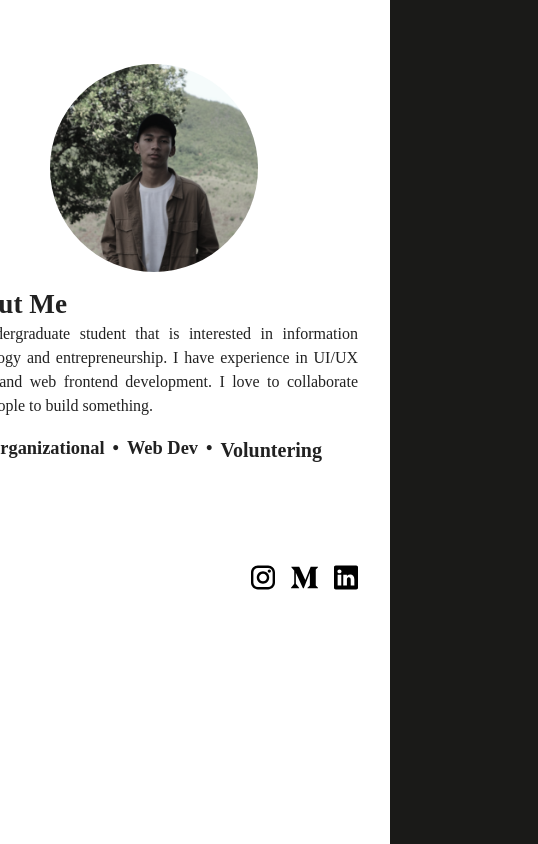
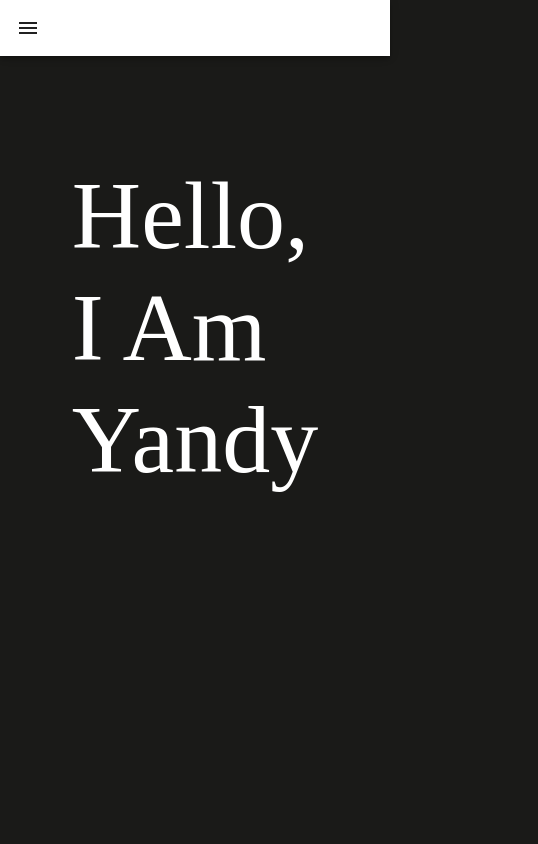
Before and after one commit to riandyhasan/riandyhasan.github.io, a React (Create React App) app: page / in a window 390 px wide. Shown: the top 844 px of the page, 538 px wide, since content can reach past the window. Built offline with nearby package versions, Linux system fonts and the light colour scheme.

Commit message:
aing pusink

```diff
--- a/package.json
+++ b/package.json
@@ -17,6 +17,7 @@
     "react": "^17.0.1",
     "react-dom": "^17.0.1",
     "react-masonry-css": "^1.0.14",
+    "react-responsive": "^9.0.0-beta.3",
     "react-router-dom": "^5.2.0",
     "react-scripts": "4.0.2",
     "web-vitals": "^1.1.0"
--- a/src/components/ArticleCard.js
+++ b/src/components/ArticleCard.js
@@ -1,11 +1,18 @@
 import React from "react";
-import { makeStyles, Card, CardActionArea, CardContent, Typography } from "@material-ui/core";
+import { makeStyles, Card, CardActionArea, CardContent, Typography,Box } from "@material-ui/core";
 import { ReactComponent as StripHitam } from "../assets/svg/StripHitam.svg";
 import { ReactComponent as Medium } from "../assets/svg/Medium.svg";
-const useStyles = makeStyles({
+import { useTheme } from '@material-ui/core/styles';
+import useMediaQuery from '@material-ui/core/useMediaQuery';
+const useStyles = makeStyles((theme) => {
+  return {
   root: {
     padding: "2rem",
     filter: "drop-shadow(-11px 6px 13px rgba(255, 255, 255, 0.25))",
+    [theme.breakpoints.down('xs')]: {
+      width:"15rem",
+      padding: "0.3rem",
+    },
   },
   content: {
     display: "flex",
@@ -16,10 +23,13 @@ const useStyles = makeStyles({
     alignItems: "center",
     justifyContent: "center",
   },
+};
 });
 
 export default function ProjectCard({ content, title }) {
   const classes = useStyles();
+  const theme = useTheme();
+  const matches = useMediaQuery('(max-width:353px)');
 
   return (
     <Card className={classes.root}>
@@ -27,9 +37,11 @@ export default function ProjectCard({ content, title }) {
         <Typography style={{ fontWeight: "bold", fontSize: "1.5rem" }}>{title}</Typography>
         <StripHitam style={{ width: "90%" }} />
         <CardContent>
+          <Box>
           <Typography noWrap style={{ overflow: "hidden", textOverflow: "ellipsis", width: "25rem" }}>
             {content}
           </Typography>
+          </Box>
         </CardContent>
         <Medium style={{ width: "2em", marginLeft: "auto" }} />
       </CardActionArea>
--- a/src/components/Layout.js
+++ b/src/components/Layout.js
@@ -1,5 +1,11 @@
-import React from "react";
-import { makeStyles, Drawer } from "@material-ui/core";
+import React, { useState } from "react";
+import { makeStyles, Drawer } from "@material-ui/core"
+import { useTheme } from '@material-ui/core/styles';
+import AppBar from '@material-ui/core/AppBar';
+import MenuIcon from '@material-ui/icons/Menu';
+import Toolbar from '@material-ui/core/Toolbar';
+import IconButton from '@material-ui/core/IconButton';
+import useMediaQuery from '@material-ui/core/useMediaQuery';
 import { useHistory } from "react-router-dom";
 import { ReactComponent as Project } from "../assets/svg/Projects.svg";
 import { ReactComponent as Home } from "../assets/svg/Home.svg";
@@ -10,16 +16,26 @@ const useStyles = makeStyles((theme) => {
     page: {
       background: "#1a1a18",
       width: "100%",
-      marginLeft: "6.25rem",
       padding: theme.spacing(3),
+      marginLeft:"6.25rem",
+      [theme.breakpoints.down('sm')]: {
+        marginLeft:"0rem",
+      },
+    },
+  appBar: {
+    width:"100vw",
     },
     root: {
       display: "flex",
     },
-    drawerSide: {
+    drawerPaper: {
       width: "6.25rem",
       background: "#1a1a18",
     },
+  content: {
+    flexGrow: 1,
+    padding: theme.spacing(3),
+  },
     navSide: {
       display: "flex",
       flexDirection: "column",
@@ -35,9 +51,17 @@ const useStyles = makeStyles((theme) => {
   };
 });
 
-export default function Layout({ children }) {
+export default function Layout({ children}) {
+  const theme = useTheme();
+  const [mobileOpen, setMobileOpen] = useState(false);
+  const handleDrawerToggle = () => {
+    setMobileOpen(!mobileOpen);
+  };
   const classes = useStyles();
   const history = useHistory();
+  const isMobile = useMediaQuery(theme.breakpoints.down('sm'));
+
+
 
   const navItems = [
     {
@@ -53,20 +77,61 @@ export default function Layout({ children }) {
       path: "/contact",
     },
   ];
+
+  const drawer = (
+    <div className={classes.navSide}>
+    {navItems.map((item) => (
+      <div button className={classes.navItems} onClick={() => history.push(item.path)}>
+        {item.icon}
+      </div>
+    ))}
+  </div>
+  )
+
   return (
     <div className={classes.root}>
+      {isMobile?
+      <AppBar position="fixed" className={classes.appBar}>
+        <Toolbar>
+          <IconButton
+            color="inherit"
+            aria-label="open drawer"
+            edge="start"
+            onClick={handleDrawerToggle}
+          >
+            <MenuIcon />
+          </IconButton>
+        </Toolbar>
+      </AppBar>
+      :
+      null}
       {/* side bar */}
-      <Drawer variant="permanent" classes={{ paper: classes.drawerSide }} anchor="left">
-        {/* links section */}
-        <div className={classes.navSide}>
-          {navItems.map((item) => (
-            <div button className={classes.navItems} onClick={() => history.push(item.path)}>
-              {item.icon}
-            </div>
-          ))}
-        </div>
-      </Drawer>
-
+        {/* The implementation can be swapped with js to avoid SEO duplication of links. */}
+        {isMobile?
+          <Drawer
+            variant="temporary"
+            anchor="left"
+            open={mobileOpen}
+            onClose={handleDrawerToggle}
+            classes={{
+              paper: classes.drawerPaper,
+            }}
+            ModalProps={{
+              keepMounted: true, // Better open performance on mobile.
+            }}
+          >
+            {drawer}
+          </Drawer>
+          :
+          <Drawer
+           classes={{
+            paper: classes.drawerPaper,
+          }}
+          variant="permanent"
+          >
+            {drawer}
+          </Drawer>
+}
       {/* main content */}
       <div className={classes.page}>
         <div className={classes.toolbar}></div>
--- a/src/components/ProjectCard.js
+++ b/src/components/ProjectCard.js
@@ -1,15 +1,39 @@
 import React from "react";
 import { makeStyles, Card, CardActionArea, CardContent, CardMedia, Typography } from "@material-ui/core";
-const useStyles = makeStyles({
+import { useTheme } from '@material-ui/core/styles';
+import useMediaQuery from '@material-ui/core/useMediaQuery';
+
+const useStyles = makeStyles((theme) => {
+  return {
   root: {
     width: "26.7rem",
     height: "16.5rem",
     padding: "2rem",
     filter: "drop-shadow(-11px 6px 13px rgba(255, 255, 255, 0.25))",
+    [theme.breakpoints.down('sm')]: {
+      width: "18.7rem",
+      height:"13.5rem",
+      padding: "0.5rem",
+    },
+    [theme.breakpoints.down('xs')]: {
+      width: "12.7rem",
+      height:"12.5rem",
+      padding: "0.3rem",
+    },
+
   },
   media: {
     width:"24.4rem",
     height: "11.5rem",
+    [theme.breakpoints.down('sm')]: {
+      width: "16.4rem",
+      height:"8rem"
+    },
+    [theme.breakpoints.down('xs')]: {
+      width: "10.4rem",
+      height:"6rem",
+      padding: "0.5rem",
+    },
   },
   card: {
     display: "flex",
@@ -17,10 +41,13 @@ const useStyles = makeStyles({
     alignItems: "center",
     justifyContent: "center",
   },
+};
 });
 
 export default function ProjectCard({ imageUrl, name }) {
   const classes = useStyles();
+  const theme = useTheme();
+  const matches = useMediaQuery('(max-width:353px)');
 
   return (
     <Card className={classes.root}>
--- a/src/pages/Contact.js
+++ b/src/pages/Contact.js
@@ -1,6 +1,8 @@
 import React, { useState } from "react";
 import KeyboardArrowRightIcon from "@material-ui/icons/KeyboardArrowRight";
 import { makeStyles, Link, FormControl, FormLabel, TextField, Container, Button, Typography, Drawer } from "@material-ui/core";
+import { useTheme } from '@material-ui/core/styles';
+import useMediaQuery from '@material-ui/core/useMediaQuery';
 import { useHistory } from "react-router-dom";
 import emailjs from "emailjs-com";
 import Alert from "../components/Alert";
@@ -11,7 +13,7 @@ import { ReactComponent as Medium } from "../assets/svg/MediumRound.svg";
 import { ReactComponent as Linkedin } from "../assets/svg/LinkedinRound.svg";
 import { ReactComponent as Github } from "../assets/svg/GithubRound.svg";
 
-const useStyles = makeStyles(() => {
+const useStyles = makeStyles((theme) => {
   return {
     field: {
       marginTop: 20,
@@ -21,6 +23,10 @@ const useStyles = makeStyles(() => {
     },
     form: {
       marginRight: "30.5rem",
+      [theme.breakpoints.down('md')]: {
+        maxW:"100vw",
+        marginRight: "5rem"
+      },
     },
     formControl: {
       display: "flex",
@@ -37,6 +43,12 @@ const useStyles = makeStyles(() => {
       justifyContent: "flex-end",
       color: "white",
       marginRight: "30.5rem",
+      [theme.breakpoints.down('md')]: {
+        marginRight: "5rem"
+      },
+      [theme.breakpoints.down('xs')]: {
+        marginRight: "3rem"
+      },
     },
     sideDesc: {
       width: "25.5rem",
@@ -91,6 +103,8 @@ export default function Contact() {
 
   const classes = useStyles();
   const history = useHistory();
+  const theme = useTheme();
+  const isIlang = useMediaQuery(theme.breakpoints.down('md'));
 
   return (
     <Container size="sm">
@@ -121,6 +135,8 @@ export default function Contact() {
           Submit
         </Button>
       </form>
+    {isIlang?
+    null:
 
       <Drawer variant="permanent" classes={{ paper: classes.sideDesc }} anchor="right">
         <Link href="mailto:riandyhsn@gmail.com">
@@ -151,6 +167,7 @@ export default function Contact() {
           </div>
         </div>
       </Drawer>
+}
     </Container>
   );
 }
--- a/src/pages/Home.js
+++ b/src/pages/Home.js
@@ -1,5 +1,7 @@
 import React, { useState } from "react";
 import { makeStyles, Drawer, Typography, Box, Link } from "@material-ui/core";
+import { useTheme } from '@material-ui/core/styles';
+import useMediaQuery from '@material-ui/core/useMediaQuery';
 import { useHistory } from "react-router-dom";
 import ProfilePicture from "../assets/image/fotoyandy.png";
 import { ReactComponent as Instagram } from "../assets/svg/Instagram.svg";
@@ -12,27 +14,53 @@ const useStyles = makeStyles((theme) => {
       display: "flex",
       alignItems: "center",
       justifyContent: "space-around",
+      [theme.breakpoints.down('sm')]: {
+        flexDirection: "column"
+      },
     },
     title: {
-      marginTop: "5rem",
-      marginRight: "12rem",
+      [theme.breakpoints.down('md')]: {
+        marginTop:"5rem",
+        height:"100vh",
+      },
     },
     text: {
       cursor: "pointer",
     },
+    aboutme:{
+      maxW:"100vw",
+      [theme.breakpoints.down('sm')]: {
+        marginRight:"4rem",
+        marginLeft:"2rem"
+      },
+    },
     sideDesc: {
       width: "25.5rem",
+      height:"90vh",
       display: "flex",
       flexDirection: "column",
       alignItems: "center",
       background: "#ffffff",
+      marginBottom:"-5.5rem",
+      marginTop:"-5.7rem",
+      marginRight:"-10.8rem",
       gap: "1rem",
       padding: "2rem",
+      [theme.breakpoints.down('sm')]: {
+        width: "100vw",
+        marginLeft:"-9.5rem",
+      },
     },
     exp: {
       display: "flex",
       justifyContent: "center",
       gap: "0.5rem",
+      maxW:"100vw",
+      [theme.breakpoints.down('sm')]: {
+        flexDirection:"column",
+        alignItems:"center",
+        marginRight:"3rem",
+      },
     },
     expList: {
       fontSize: "0.5rem",
@@ -46,10 +74,13 @@ const useStyles = makeStyles((theme) => {
     },
     medsos: {
       display: "flex",
-      marginTop: "5rem",
+      marginTop: "auto",
       marginLeft: "auto",
       alignItems: "center",
       gap: "1rem",
+      [theme.breakpoints.down('sm')]: {
+        marginRight:"3rem",
+      },
     },
   };
 });
@@ -60,6 +91,9 @@ export default function Home() {
   const [isHoverContent3, setIsHoverContent3] = useState(false);
 
   const history = useHistory();
+
+  const theme = useTheme();
+  const isBot = useMediaQuery(theme.breakpoints.down('sm'));
 
   {
     /*
@@ -89,6 +123,7 @@ export default function Home() {
     <div className={classes.root}>
       {/* main title */}
       <Box className={classes.title}>
+
         <Typography
           className={classes.text}
           variant="h1"
@@ -122,9 +157,9 @@ export default function Home() {
       </Box>
 
       {/* side description */}
-      <Drawer variant="permanent" classes={{ paper: classes.sideDesc }} anchor="right">
+      <Box className={classes.sideDesc } >
         <img src={ProfilePicture} className={classes.image} />
-        <Box>
+        <Box className={classes.aboutme}>
           <Typography variant="h4" style={{ fontSize: "1.7rem", fontWeight: "bold" }}>
             About Me
           </Typography>
@@ -160,7 +195,7 @@ export default function Home() {
             <Linkedin style={{ cursor: "pointer", width: "1.5rem" }} />
           </Link>
         </div>
-      </Drawer>
+      </Box>
     </div>
   );
 }
--- a/src/pages/Project.js
+++ b/src/pages/Project.js
@@ -1,9 +1,10 @@
 import React, { useState, useEffect } from "react";
 import { makeStyles, Typography, Container, Grid, Link } from "@material-ui/core";
 import { ReactComponent as Strip } from "../assets/svg/Strip.svg";
+import { useTheme } from '@material-ui/core/styles';
+import useMediaQuery from '@material-ui/core/useMediaQuery';
 import ProjectCard from "../components/ProjectCard";
 import ArticleCard from "../components/ArticleCard";
-import Axios from "axios";
 import image1 from "../assets/image/projects/1.png";
 import image2 from "../assets/image/projects/2.png";
 import image3 from "../assets/image/projects/3.png";
@@ -27,15 +28,11 @@ const useStyles = makeStyles(() => {
 });
 
 export default function Project() {
+  const theme = useTheme();
+  const isResp = useMediaQuery(theme.breakpoints.down('md'));
   const [mediumData, setMediumData] = useState("");
-
-  useEffect(() => {
-    Axios.get("https://v1.nocodeapi.com/riandyhasan/medium/hSmyRgblqyHkFgke").then((response) => {
-      setMediumData(response.data);
-    });
-  });
-
   const [isProject, setIsProject] = useState(true);
+  const matches = useMediaQuery('(max-width:473px)');
 
   const classes = useStyles();
   const projectCard = [
@@ -99,9 +96,15 @@ export default function Project() {
               </Typography>
               <Strip style={{ cursor: "pointer" }} />
             </div>
-            <Grid container spacing={10}>
+            <Grid
+            container
+            spacing={10}
+            direction={isResp?"column":"row"}
+            justifyContent="center"
+            alignItems="center"
+            >
               {projectCard.map((item) => (
-                <Grid item xs={6}>
+                <Grid item xs={matches? 18 : 6}>
                   <Link href={item.url} target="_blank">
                     <ProjectCard name={item.name} imageUrl={item.imageUrl} />
                   </Link>
@@ -117,9 +120,15 @@ export default function Project() {
               </Typography>
               <Strip style={{ cursor: "pointer" }} />
             </div>
-            <Grid container spacing={10}>
+            <Grid
+            container
+            spacing={10}
+            direction={isResp?"column":"row"}
+            justifyContent="center"
+            alignItems="center"
+            >
               {tempData.map((item) => (
-                <Grid item xs={6}>
+                <Grid item xs={matches? 18 : 6}>
                   <Link href={item.link} target="_blank">
                     <ArticleCard title={item.title} content={item.content} />
                   </Link>
```
Also changed, not shown: 1 other file (tests, documents, lock files or other folders).
